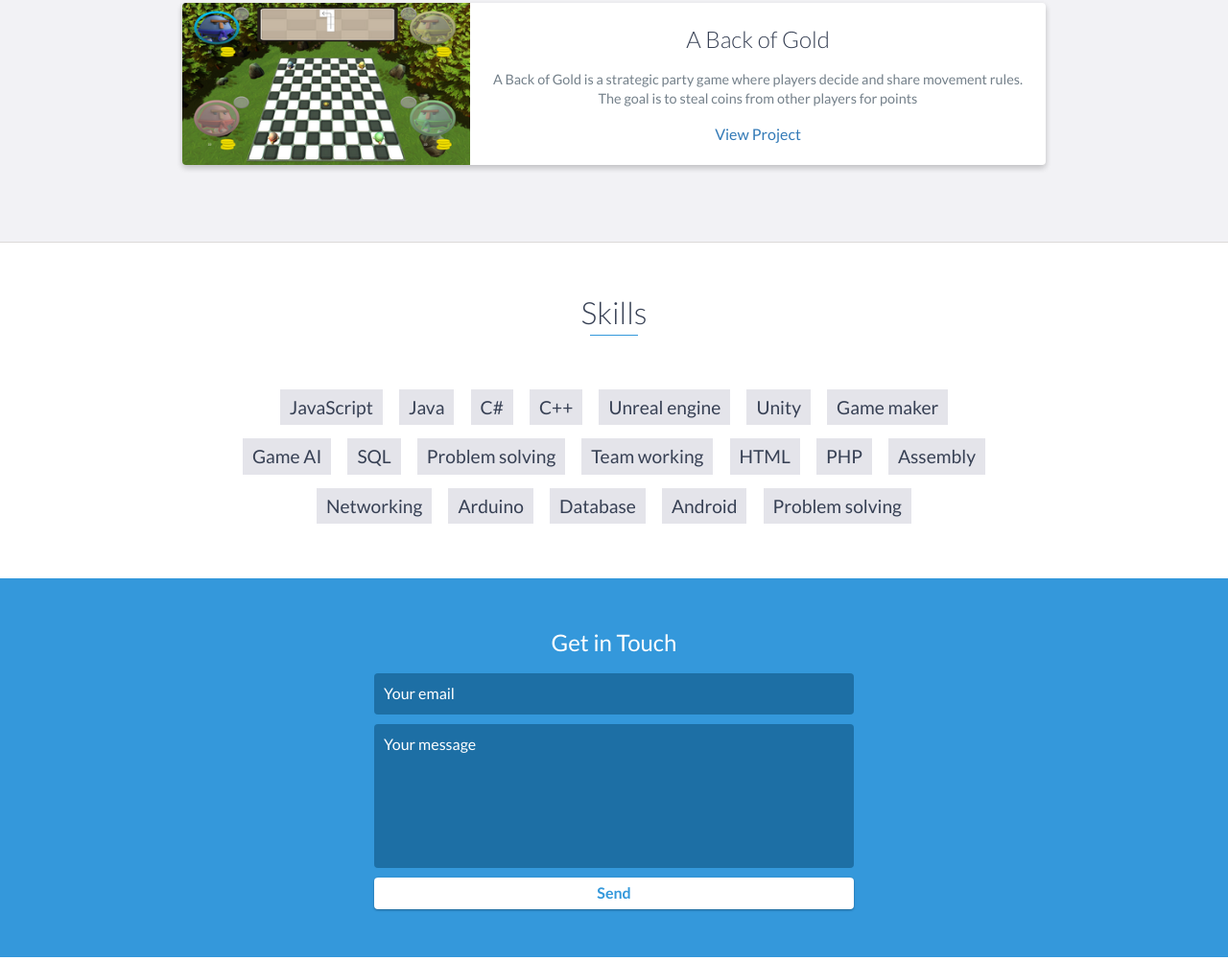
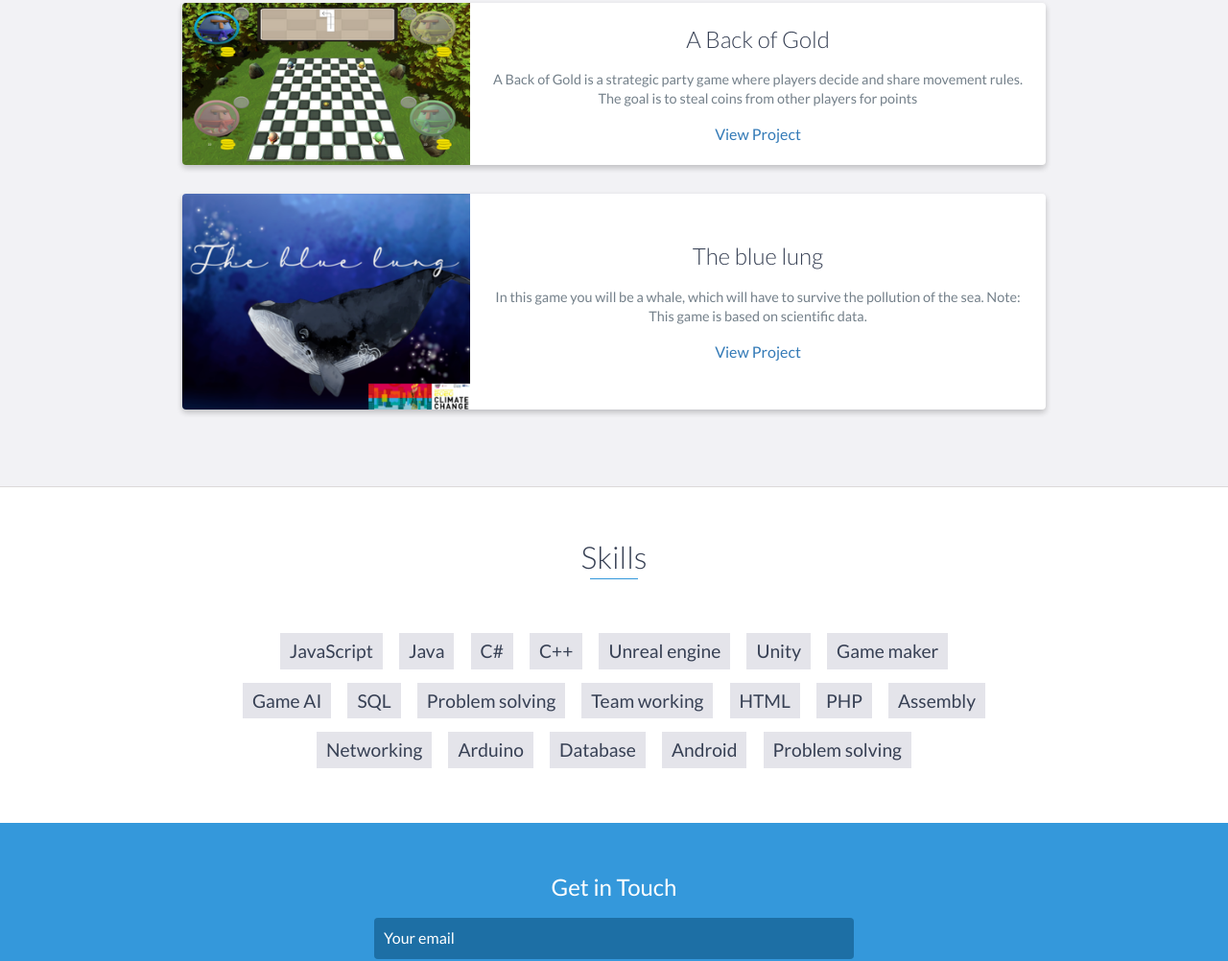
Before and after one commit to Ago251/Ago251.github.io, a website: page index.html in a window 1280 px wide. Shown: the part 2641-3643 px from the top of the page at 96% size. Drawn offline with nearby package versions, Linux system fonts and the light colour scheme.

Commit message:
[TECH] Added the blue lung project

```diff
--- a/index.html
+++ b/index.html
@@ -193,6 +193,23 @@
                     <!-- End .project-info -->
                 </div>
                 <!-- End .project -->
+
+                <div class="project shadow-large">
+                    <div class="project-image">
+                        <img src="images/PolmoneBlu.png" width = "300"/>
+                    </div>
+                    <!-- End .project-image -->
+                    <div class="project-info">
+                        <h3>The blue lung</h3>
+                        <p>
+                            In this game you will be a whale, which will have to survive the pollution of the sea.
+                            Note: This game is based on scientific data.
+                        </p>
+                        <a href="https://drive.google.com/drive/folders/1Ae27PalmoYGq2MkTVsLK41GaKz_XwoZO?usp=sharing">View Project</a>
+                    </div>
+                    <!-- End .project-info -->
+                </div>
+                <!-- End .project -->
             </div>
         </div>
     </div>
```
Also changed, not shown: images/PolmoneBlu.png (added).
